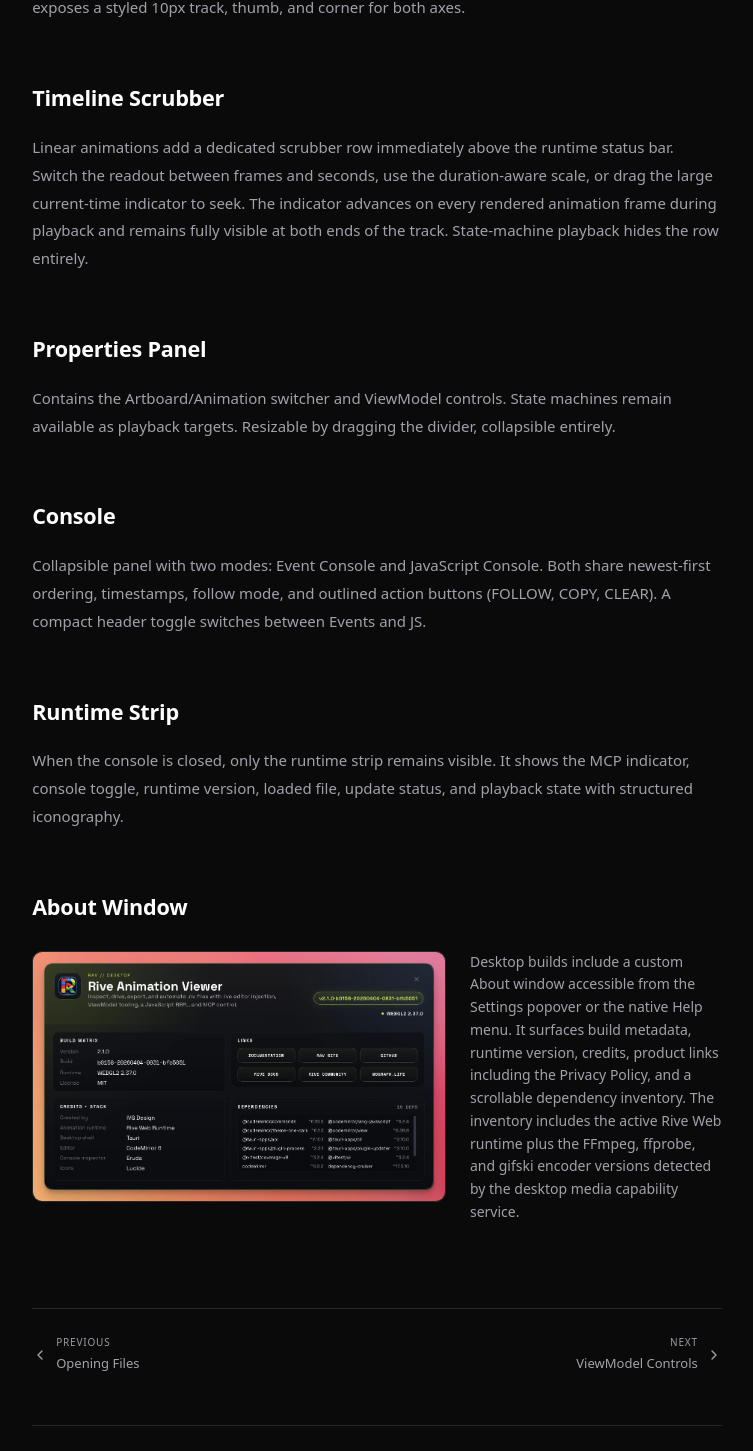
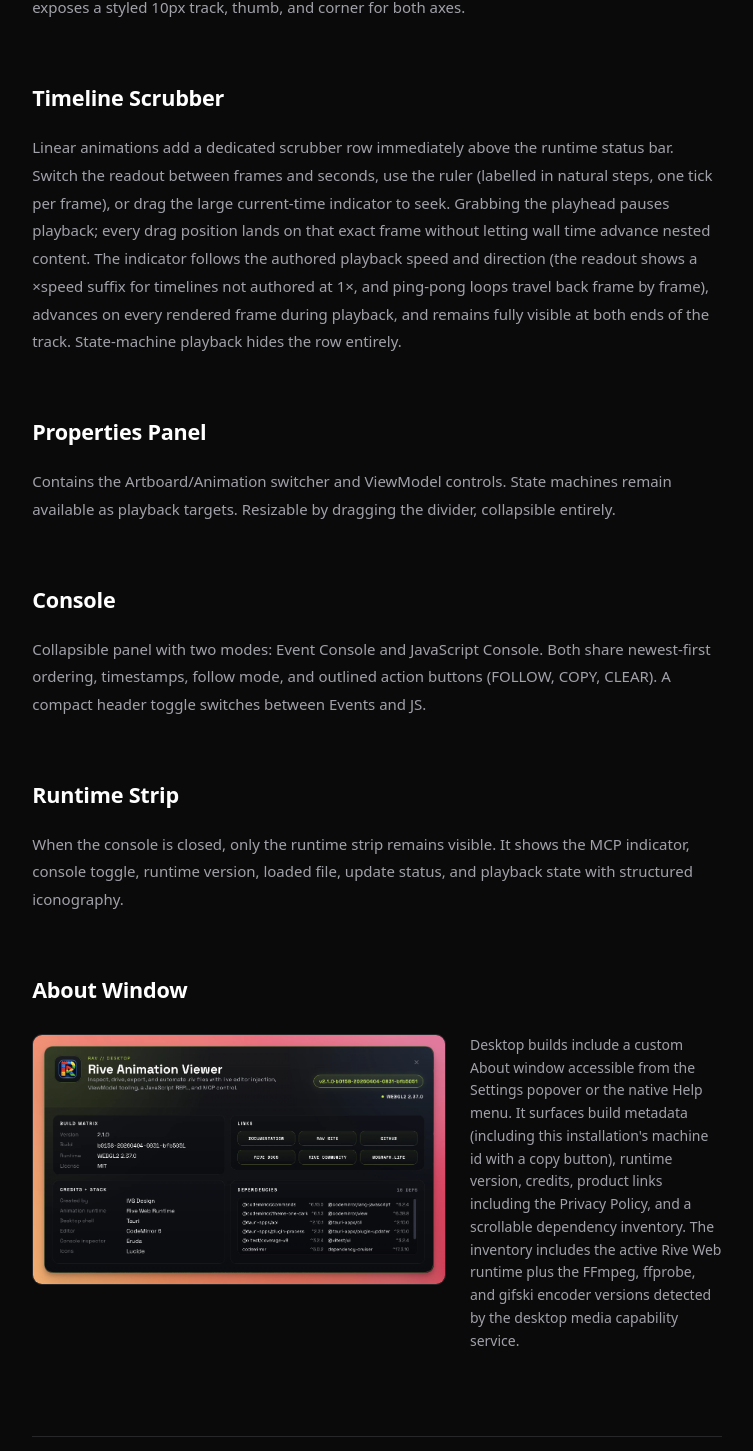
Before and after one commit to ivg-design/rive-animation-viewer, a Next.js app in the folder web/: page /docs/ui-layout in a window 1280 px wide. Shown: the part 1815-3266 px from the top of the page, without its empty margins (287-1040 px from the left). Built offline with nearby package versions, Linux system fonts and the light colour scheme.

Commit message:
docs: publish 2.5.7 website

```diff
--- a/web/public/ai-feed.json
+++ b/web/public/ai-feed.json
@@ -1,13 +1,13 @@
 {
   "version": "1.1",
-  "generatedAt": "2026-09-14",
+  "generatedAt": "2026-09-19",
   "project": "RAV",
   "canonical": "https://forge.mograph.life/apps/rav/",
   "releaseStatus": {
-    "version": "2.5.6",
+    "version": "2.5.7",
     "status": "public",
     "public": true,
-    "note": "RAV 2.5.6 is the current public release. It adds ProRes 4444 and PNG/JPG image-sequence export, a GPU Canvas toggle, parse-once file inspection, and render-rate ViewModel readouts; legacy state-machine input controls and their two MCP tools are removed, for 55 tools total."
+    "note": "RAV 2.5.7 is the current public release. It adds a Machine ID row in the About window, the MCP rav_entitlement_status tool (56 tools total), and on-demand analysis reports (HTML, Markdown, PDF) on activated installations; it rebuilds file inspection on RF Parser 2.5.14 so large files inspect in about a second, and fixes the timeline scrubber (drag pauses and seeks exactly, authored speed and ping-pong direction are followed, frame-aligned ruler, stable readout width)."
   },
   "entities": [
     {
--- a/web/src/app/docs/artboard-switcher/page.tsx
+++ b/web/src/app/docs/artboard-switcher/page.tsx
@@ -36,9 +36,10 @@
       <p>
         When the selected target is a timeline animation, a dedicated scrubber row appears above
         the runtime status bar. Select the readout to switch between frames and seconds, use the
-        duration-aware ticks to judge position, or drag the large unclipped current-time indicator
-        to seek. The indicator advances on every rendered animation frame. State machines hide the
-        entire row. The same authored time/frame scale can be used to define an exact segment in
+        frame-aligned ruler to judge position, or drag the large unclipped current-time indicator
+        to seek: grabbing it pauses playback and each drag position seeks to that exact frame. The
+        indicator advances on every rendered animation frame at the authored speed and direction.
+        State machines hide the entire row. The same authored time/frame scale can be used to define an exact segment in
         <a href={asset("/docs/media-export")}> Media Export</a>.
       </p>
 
--- a/web/src/app/docs/mcp/page.tsx
+++ b/web/src/app/docs/mcp/page.tsx
@@ -61,9 +61,9 @@
         <li><strong>Manual snippets</strong> &mdash; copy-paste configurations for any MCP client</li>
       </ul>
 
-      <h2>Available Tools (55)</h2>
+      <h2>Available Tools (56)</h2>
       <p>
-        The bundled native sidecar advertises 55 unique tools. Root ViewModel paths
+        The bundled native sidecar advertises 56 unique tools. Root ViewModel paths
         use the regular <code>rav_vm_*</code> tools; global ViewModels use a separate global
         name plus property path. Eight desktop media tools expose the same export and
         recording service as the <strong>EXPORT</strong> menu.
@@ -72,6 +72,7 @@
         <thead><tr><th>Tool</th><th>Description</th></tr></thead>
         <tbody>
           <tr><td><code>rav_status</code></td><td>App status: file, runtime, playback, canvas sizing, ViewModel summary</td></tr>
+          <tr><td><code>rav_entitlement_status</code></td><td>Machine id and activation state; pass an activation key once to activate optional capabilities</td></tr>
           <tr><td><code>rav_set_anonymous_usage</code></td><td>Enable or disable Anonymous Usage reporting</td></tr>
           <tr><td><code>rav_open_file</code></td><td>Open a .riv file by absolute path</td></tr>
           <tr><td><code>rav_play</code> / <code>rav_pause</code> / <code>rav_reset</code></td><td>Playback controls</td></tr>
--- a/web/src/app/docs/page.tsx
+++ b/web/src/app/docs/page.tsx
@@ -21,7 +21,7 @@
   { icon: Clapperboard, title: "Media Export & Recording", desc: "Timeline video, animated images, stills, and live interaction capture", href: "/docs/media-export" },
   { icon: FileCode, title: "Export + Snippets", desc: "Standalone HTML and instantiation code", href: "/docs/export" },
   { icon: Settings, title: "Configuration", desc: "Settings panel, renderer, runtime, canvas sizing", href: "/docs/configuration" },
-  { icon: Cable, title: "MCP Integration", desc: "55 tools, including complete media automation", href: "/docs/mcp" },
+  { icon: Cable, title: "MCP Integration", desc: "56 tools, including complete media automation", href: "/docs/mcp" },
   { icon: RefreshCw, title: "Auto Updates", desc: "Built-in updater flow", href: "/docs/updates" },
   { icon: Keyboard, title: "Keyboard Shortcuts", desc: "All implemented keybindings", href: "/docs/shortcuts" },
   { icon: HelpCircle, title: "Troubleshooting", desc: "Common issues and fixes", href: "/docs/troubleshooting" },
--- a/web/src/app/docs/ui-layout/page.tsx
+++ b/web/src/app/docs/ui-layout/page.tsx
@@ -72,10 +72,14 @@
       <h2>Timeline Scrubber</h2>
       <p>
         Linear animations add a dedicated scrubber row immediately above the runtime status bar.
-        Switch the readout between frames and seconds, use the duration-aware scale, or drag the
-        large current-time indicator to seek. The indicator advances on every rendered animation
-        frame during playback and remains fully visible at both ends of the track. State-machine
-        playback hides the row entirely.
+        Switch the readout between frames and seconds, use the ruler (labelled in natural steps,
+        one tick per frame), or drag the large current-time indicator to seek. Grabbing the
+        playhead pauses playback; every drag position lands on that exact frame without letting
+        wall time advance nested content. The indicator follows the authored playback speed and
+        direction (the readout shows a &times;speed suffix for timelines not authored at 1&times;,
+        and ping-pong loops travel back frame by frame), advances on every rendered frame during
+        playback, and remains fully visible at both ends of the track. State-machine playback
+        hides the row entirely.
       </p>
 
       <h2>Properties Panel</h2>
@@ -106,7 +110,8 @@
         <div className="md:w-2/5 flex flex-col justify-center">
           <p className="text-sm text-[var(--text-dim)] leading-relaxed">
             Desktop builds include a custom About window accessible from the Settings
-            popover or the native Help menu. It surfaces build metadata, runtime version,
+            popover or the native Help menu. It surfaces build metadata (including this
+            installation&apos;s machine id with a copy button), runtime version,
             credits, product links including the Privacy Policy, and a scrollable dependency inventory.
             The inventory includes the active Rive Web runtime plus the FFmpeg, ffprobe, and gifski
             encoder versions detected by the desktop media capability service.
--- a/web/src/app/sitemap.ts
+++ b/web/src/app/sitemap.ts
@@ -3,7 +3,7 @@
 
 const RELEASE_MODIFIED = new Date("2026-09-01T00:00:00.000Z");
 const DOCS_MODIFIED = new Date("2026-09-14T00:00:00.000Z");
-const CHANGELOG_MODIFIED = new Date("2026-09-01T00:00:00.000Z");
+const CHANGELOG_MODIFIED = new Date("2026-09-19T00:00:00.000Z");
 const PRIVACY_MODIFIED = new Date("2026-08-27T00:00:00.000Z");
 
 export default function sitemap(): MetadataRoute.Sitemap {
--- a/web/src/components/FeaturesSection.tsx
+++ b/web/src/components/FeaturesSection.tsx
@@ -34,7 +34,7 @@
   {
     label: "MCP",
     title: "AI agents as co-pilots",
-    description: "A bundled native sidecar exposes 55 MCP tools. Claude, Codex, or any MCP client can inspect and drive playback, record timed interactions, export every media format, edit scripts, generate snippets, and control the console panel. One-click install from the app.",
+    description: "A bundled native sidecar exposes 56 MCP tools. Claude, Codex, or any MCP client can inspect and drive playback, record timed interactions, export every media format, edit scripts, generate snippets, and control the console panel. One-click install from the app.",
     responsiveImage: "mcpSetup",
     imageAlt: "MCP Setup dialog with client detection, one-click install, and snippet copy",
     imageWidth: 500,
```
Also changed, not shown: web/public/agents.md (+1 -1 lines), web/public/docs-brief.md (+1 -1 lines), web/public/llms-full.txt, web/public/llms.txt.
